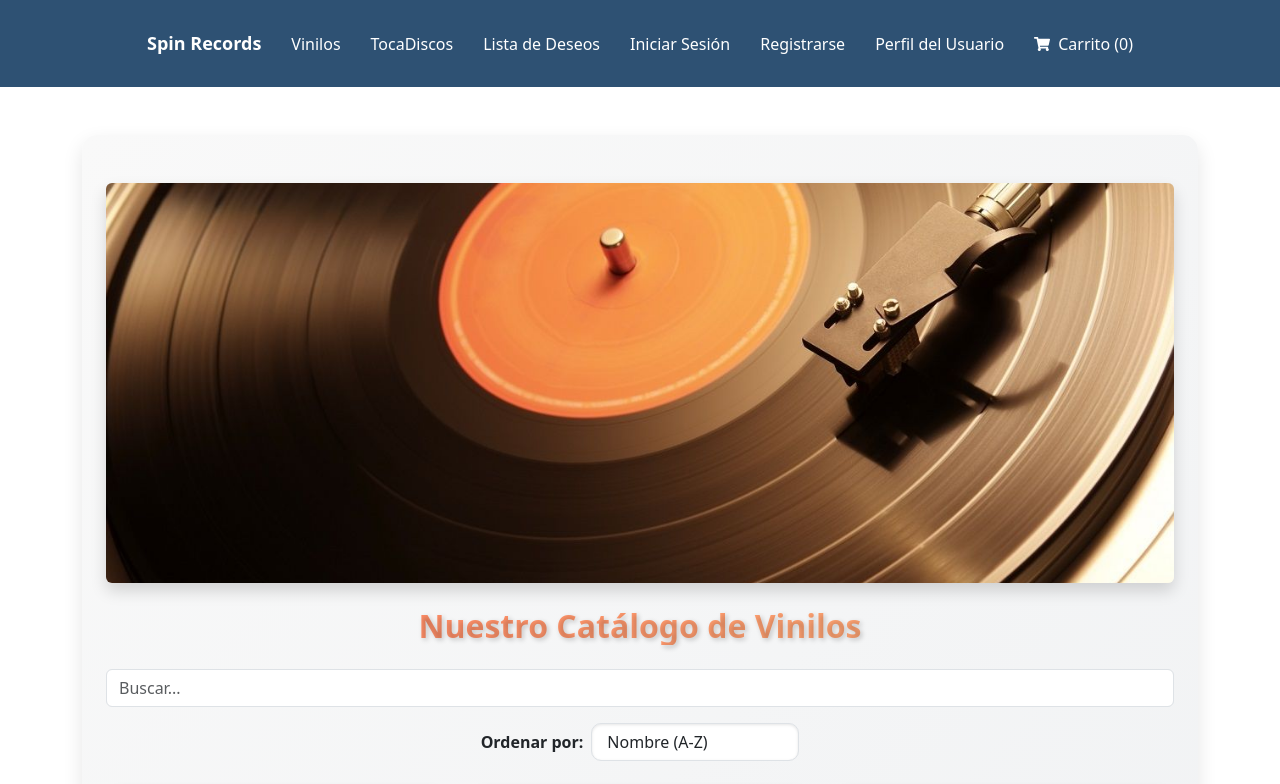
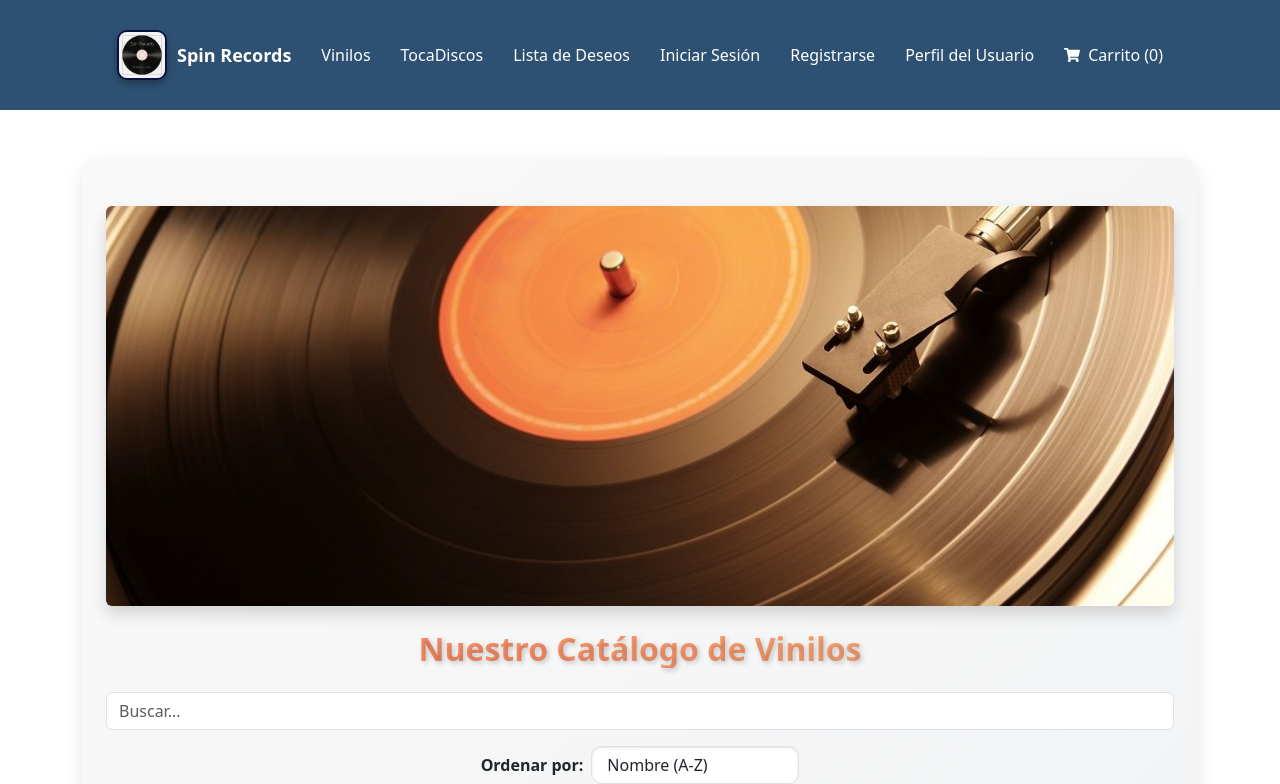
Before and after one commit to HoracioEvGlez25/TheSpinRecords, a React (Create React App) app: page /catalog in a window 1280 px wide. Shown: the top 784 px of the page. Built offline with nearby package versions, Linux system fonts and the light colour scheme.

Commit message:
mas estilos

```diff
--- a/src/components/board-navigation.js
+++ b/src/components/board-navigation.js
@@ -23,9 +23,34 @@ function BoardNavigation({ cartItems }) {
         alignItems: 'center',
         gap: '30px'
       }}>
-        <Link to="/" style={{ color: 'white', textDecoration: 'none', fontSize: '18px', fontWeight: 'bold' }}>
-          Spin Records
-        </Link>
+           <Link
+           to="/"
+           style={{
+           color: 'white',
+           textDecoration: 'none',
+           fontSize: '18px',
+           fontWeight: 'bold',
+           display: 'flex',
+           alignItems: 'center',
+           gap: '10px'
+       }}
+        >
+<img
+  src="/LogoSpinRecords.png"
+  alt="Logo de Spin Records"
+  style={{
+    width: '50px',
+    height: '50px',
+    objectFit: 'cover',
+    boxShadow: '0 4px 8px rgba(0, 0, 0, 0.3)',
+    borderRadius: '10px',
+    border: '2px solid #171a4a',
+    filter: 'contrast(110%) brightness(95%)',
+    transition: 'transform 0.3s, box-shadow 0.3s',
+  }}
+/>
+        Spin Records
+       </Link>
         <Link to="/catalog" style={{ color: 'white', textDecoration: 'none', fontSize: '16px' }}>
           Vinilos
         </Link>
--- a/src/components/catalog.js
+++ b/src/components/catalog.js
@@ -134,7 +134,7 @@ function Catalog({ addToCart, addToWishlist }) {
                   style={{
                     borderRadius: '15px 15px 0 0',
                     objectFit: 'cover',
-                    height: '200px',
+                    height: '350px',
                   }}
                 />
                 <div className="card-body d-flex flex-column">
```
